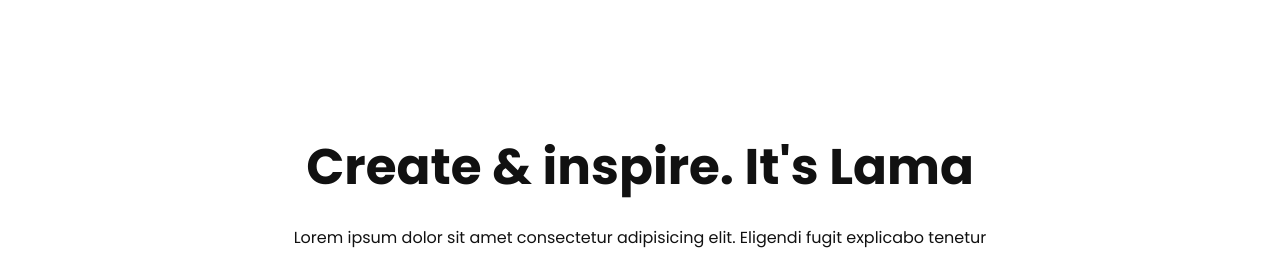
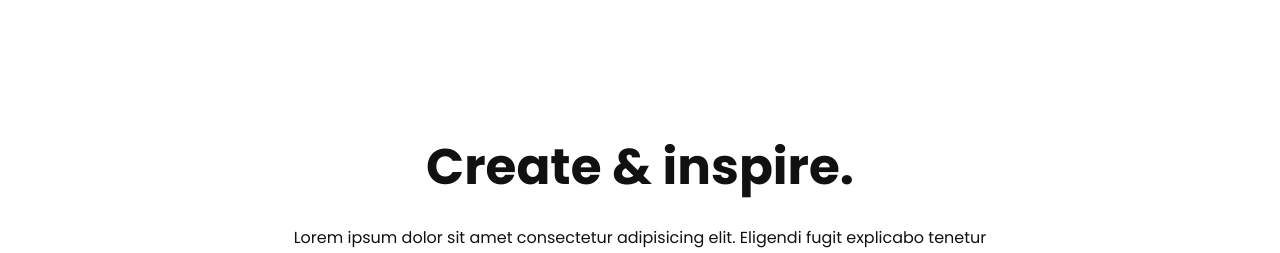
Before and after one commit to staystrongbg/portfolio, a React (Create React App) app: page / in a window 1280 px wide. Shown: the part 1520-1773 px from the top of the page. Built offline with nearby package versions, Linux system fonts and the light colour scheme.

Commit message:
Add files via upload

```diff
--- a/src/components/products/Products.jsx
+++ b/src/components/products/Products.jsx
@@ -37,7 +37,7 @@ const Products = () => {
   return (
     <Pl>
       <PlTexts>
-        <PlTitle>Create & inspire. It's Lama</PlTitle>
+        <PlTitle>Create & inspire.</PlTitle>
         <PlDesc>
           Lorem ipsum dolor sit amet consectetur adipisicing elit. Eligendi
           fugit explicabo tenetur perferendis sapiente dolore recusandae
```
